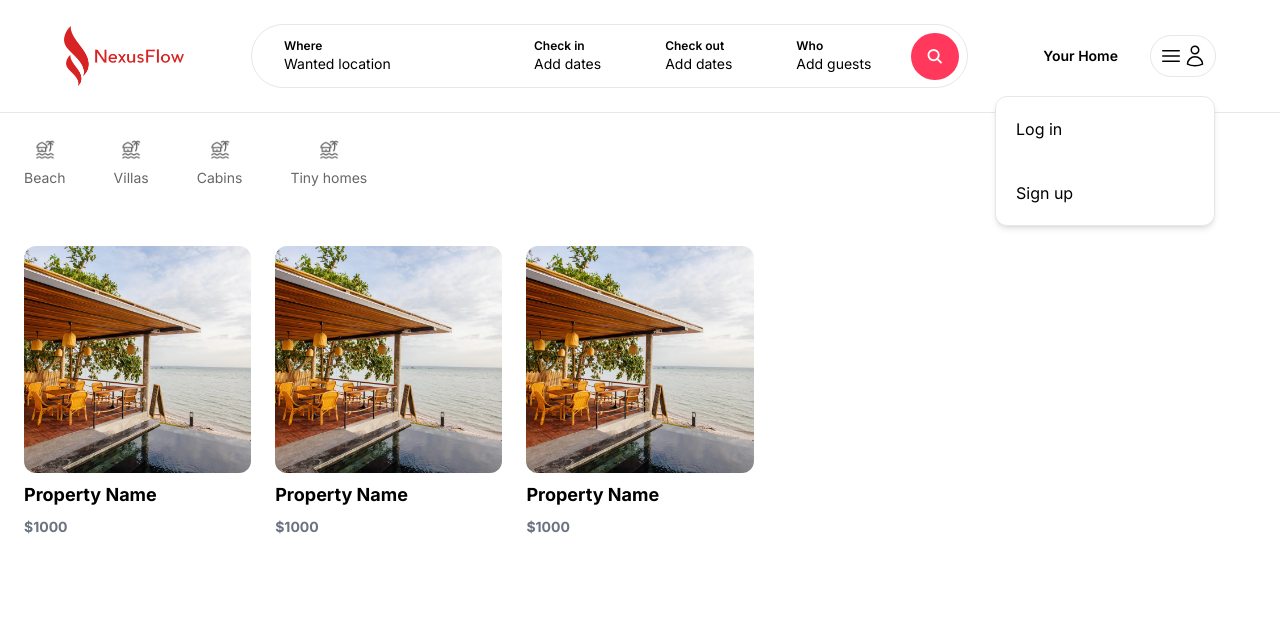
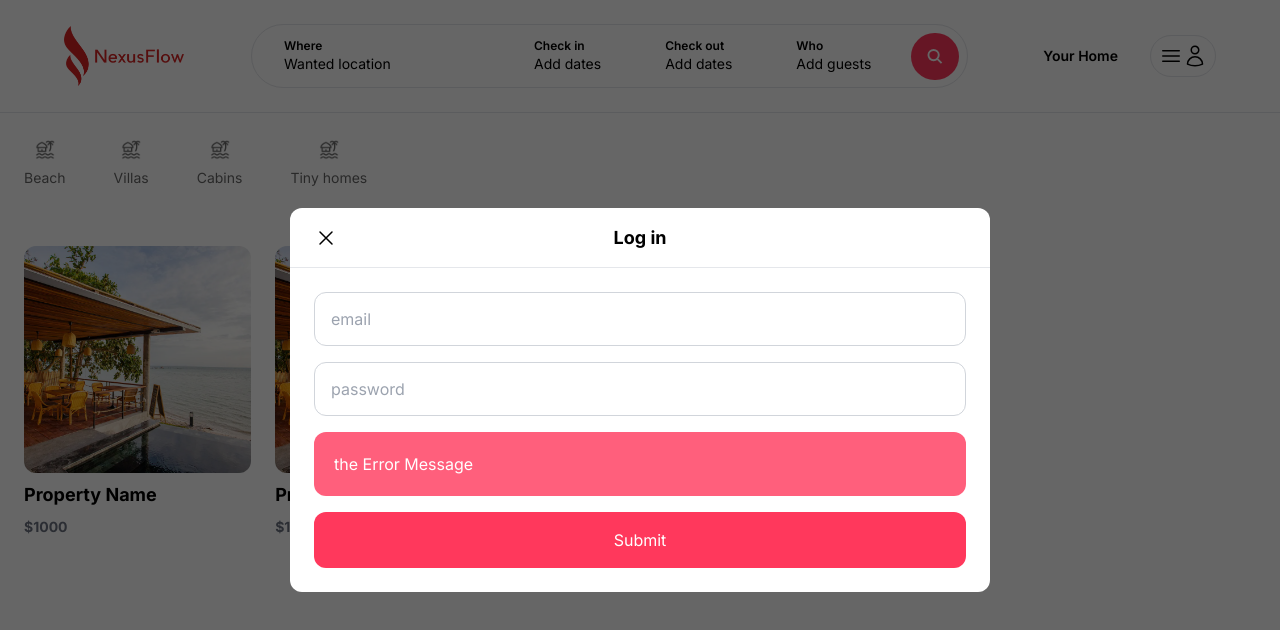
Before and after one commit to MeetkumarChavda/NexusFlow, a Next.js app in the folder nexusflow-front/: page / in a window 1280 px wide. Both pictures are taken after a click on the element "Log in". Shown: the top 630 px of the page. Built offline with nearby package versions, Linux system fonts and the light colour scheme.

Commit message:
feat: Login Modal and Signup Modal Added

```diff
--- /dev/null
+++ b/nexusflow-front/app/components/modals/LoginModal.tsx
@@ -0,0 +1,35 @@
+'use client'
+
+import { useState } from "react"
+import Modal from "./Modal"
+import useLoginModal from "@/app/hooks/useLoginModal"
+import CustomButton from "../forms/CustomButton"
+
+const LoginModal = () =>{
+    const loginModal = useLoginModal()
+
+    const content = (
+        <>
+            <form className="space-y-4">
+                <input placeholder="email" type="email" name="email" className="w-full h-[54px] px-4 border border-gray-300 rounded-xl"/>
+                <input placeholder="password" type="password" name="password" className="w-full h-[54px] px-4 border border-gray-300 rounded-xl"/>
+                <div className="p-5 bg-nexus text-white rounded-xl opacity-80">
+                    the Error Message
+                </div>
+                <CustomButton
+                    label="Submit"
+                    onClick={()=>console.log("test")}
+                />
+            </form>
+        </>
+    )
+    return(
+        <Modal
+            isOpen = {loginModal.isOpen}
+            close = {loginModal.close}
+            label="Log in "
+            content = {content}
+        />
+    )
+}
+export default LoginModal
--- a/nexusflow-front/app/components/modals/Modal.tsx
+++ b/nexusflow-front/app/components/modals/Modal.tsx
@@ -36,7 +36,10 @@ const Modal: React.FC<ModalProps>=({
                     <div className="w-full h-auto rounded-xl relative flex flex-col bg-white">
 
                         <header className="h-[60px] flex items-center p-6 rounded-t justify-center relative border-b">
-                            <div className="p-3 absolute left-3 hover:bg-gray-300 rounded-full cursor-pointer">
+                            <div
+                                onClick={handleClose}
+                                className="p-3 absolute left-3 hover:bg-gray-300 rounded-full cursor-pointer"
+                            >
                                 <svg xmlns="http://www.w3.org/2000/svg" fill="none" viewBox="0 0 24 24" strokeWidth={1.5} stroke="currentColor" className="size-6">
                                     <path strokeLinecap="round" strokeLinejoin="round" d="M6 18 18 6M6 6l12 12" />
                                 </svg>
--- /dev/null
+++ b/nexusflow-front/app/components/modals/SignupModal.tsx
@@ -0,0 +1,36 @@
+'use client'
+
+import { useState } from "react"
+import Modal from "./Modal"
+import CustomButton from "../forms/CustomButton"
+import useSignupModal from "@/app/hooks/UseSignupModal"
+
+const SignupModal = () =>{
+    const signupModal = useSignupModal()
+
+    const content = (
+        <>
+            <form className="space-y-4">
+                <input placeholder="email" type="email" className="w-full h-[54px] px-4 border border-gray-300 rounded-xl"/>
+                <input placeholder="password" type="password" className="w-full h-[54px] px-4 border border-gray-300 rounded-xl"/>
+                <input placeholder="confirm password" type="password" className="w-full h-[54px] px-4 border border-gray-300 rounded-xl"/>
+                <div className="p-5 bg-nexus text-white rounded-xl opacity-80">
+                    the Error Message
+                </div>
+                <CustomButton
+                    label="Submit"
+                    onClick={()=>console.log("test")}
+                />
+            </form>
+        </>
+    )
+    return(
+        <Modal
+            isOpen = {signupModal.isOpen}
+            close = {signupModal.close}
+            label="Sign up"
+            content = {content}
+        />
+    )
+}
+export default SignupModal
--- a/nexusflow-front/app/components/navbar/UserNav.tsx
+++ b/nexusflow-front/app/components/navbar/UserNav.tsx
@@ -2,10 +2,15 @@
 
 import { useState } from "react";
 import MenuLink from "./MenuLink";
+import useLoginModal from "@/app/hooks/useLoginModal";
+import useSignupModal from "@/app/hooks/UseSignupModal";
 
 
 const UserNav = () => {
+
     const [isOpen,setIsOpen] = useState(true)
+    const signupModal = useSignupModal();
+    const loginModal = useLoginModal();
     return(
        <div className="p-2 relative inline-block border rounded-full">
         <button
@@ -25,11 +30,17 @@ const UserNav = () => {
             <div className="w-[220px] absolute top-[60px] right-0 bg-white border rounded-xl shadow-md flex flex-col cursor-pointer">
                 <MenuLink
                     label='Log in'
-                    onClick={()=> console.log("Clicked Button")}
+                    onClick={()=> {
+                        setIsOpen(false);
+                        loginModal.open()
+                    }}
                 />
                 <MenuLink
                     label='Sign up'
-                    onClick={()=> console.log("Clicked Button")}
+                    onClick={()=> {
+                        setIsOpen(false);
+                        signupModal.open()
+                    }}
                 />
             </div>
         )
--- /dev/null
+++ b/nexusflow-front/app/hooks/UseSignupModal.ts
@@ -0,0 +1,14 @@
+import { create } from 'zustand';
+
+interface SignupModalStore{
+    isOpen:boolean;
+    open : () => void;
+    close: () => void;
+}
+const useSignupModal = create<SignupModalStore>((set)=>({
+    isOpen:false,
+    open : () => set({isOpen:true}),
+    close: () => set({isOpen:false})
+}));
+
+export default useSignupModal;
--- /dev/null
+++ b/nexusflow-front/app/hooks/useLoginModal.ts
@@ -0,0 +1,14 @@
+import { create } from 'zustand';
+
+interface LoginModalStore{
+    isOpen:boolean;
+    open : () => void;
+    close: () => void;
+}
+const useLoginModal = create<LoginModalStore>((set)=>({
+    isOpen:false,
+    open : () => set({isOpen:true}),
+    close: () => set({isOpen:false})
+}));
+
+export default useLoginModal;
--- a/nexusflow-front/app/layout.tsx
+++ b/nexusflow-front/app/layout.tsx
@@ -2,7 +2,8 @@ import type { Metadata } from "next";
 import { Inter } from "next/font/google";
 import "./globals.css";
 import Navbar from "./components/navbar/Navbar";
-import Modal from "./components/modals/Modal";
+import LoginModal from "./components/modals/LoginModal";
+import SignupModal from "./components/modals/SignupModal";
 
 
 const inter = Inter({ subsets:['latin']});
@@ -31,7 +32,8 @@ export default function RootLayout({
         <div className="pt-32 ">
           {children}
         </div>
-
+        <LoginModal/>
+        <SignupModal/>
       </body>
     </html>
   );
```
Also changed, not shown: nexusflow-front/package.json (+4 -3 lines), 1 other file (tests, documents, lock files or other folders).
